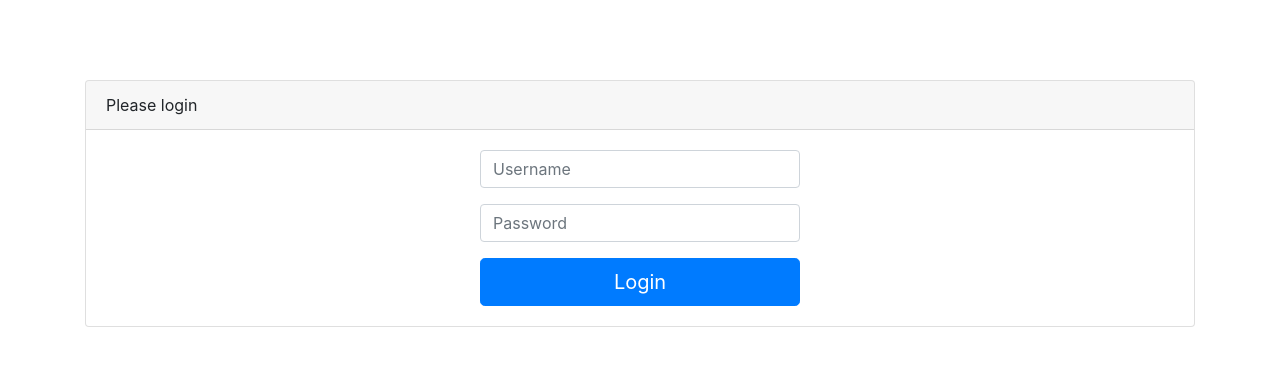
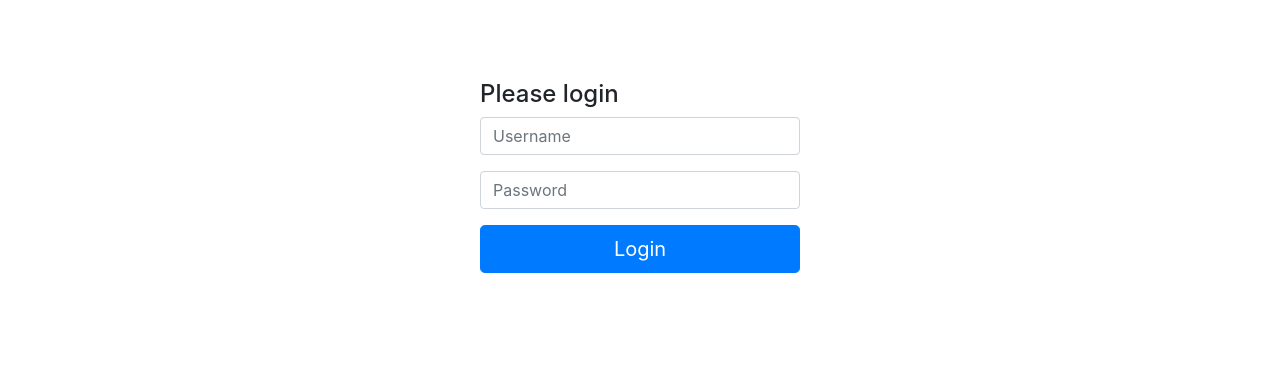
Before and after one commit to nedastosic/daa-frontend, a React (Create React App) app: page / in a window 1280 px wide. Shown: the top 366 px of the page. Built offline with nearby package versions, Linux system fonts and the light colour scheme.

Commit message:
Refactor login page and add class name parameter to Multilayer perceptron form

```diff
--- a/src/NewEvaluation.js
+++ b/src/NewEvaluation.js
@@ -241,6 +241,13 @@ class NewEvaluation extends Component {
                                 <Form.Control type="number" name="maxIterations" value={this.state.maxIterations}
                                               onChange={this.handleInputChange} placeholder="Enter value"/>
                             </Form.Group>
+                            <Form.Group>
+                                <Form.Label>Class name</Form.Label>
+                                <Form.Control type="text" name="className" value={this.state.className}
+                                              onChange={this.handleInputChange} placeholder="Enter class name"/>
+                                <Form.Text className="text-muted">
+                                </Form.Text>
+                            </Form.Group>
                             <Button variant="primary" type="submit">Evaluate</Button>
                         </Card.Body>
                     </Card>
--- a/src/login.js
+++ b/src/login.js
@@ -46,40 +46,11 @@ class login extends Component {
 
     render() {
         return (
-            /*<div>
-                <div class="wrapper">
-                    <form class="form-signin" onSubmit={this.handleFormSubmit}>
-                        <h2 class="form-signin-heading">Please login</h2>
-                        <div className="form-group">
-                            <input type="text"
-                                   name="username"
-                                   class="form-control"
-                                   placeholder="User name"
-                                   value={this.state.username}
-                                   onChange={ this.handleChange }
-                            />
-                        </div>
-                        <div className="form-group">
-                            <input type="password"
-                                   name="password"
-                                   class="form-control"
-                                   placeholder="password"
-                                   value={this.state.password}
-                                   onChange={ this.handleChange }
-                            />
-                        </div>
-                        <button class="btn btn-lg btn-primary btn-block" type="submit">
-                            Login
-                        </button>
-                    </form>
-                </div>
-            </div>*/
 
             <Container className="Login">
-                <Card>
-                    <Card.Header>Please login</Card.Header>
-                    <Card.Body>
+
                         <form className="form-signin" onSubmit={this.handleFormSubmit}>
+                            <h4>Please login</h4>
                             <div className="form-group">
                                 <input type="text"
                                        name="username"
@@ -102,8 +73,6 @@ class login extends Component {
                                 Login
                             </button>
                         </form>
-                    </Card.Body>
-                </Card>
             </Container>
 
 
```
